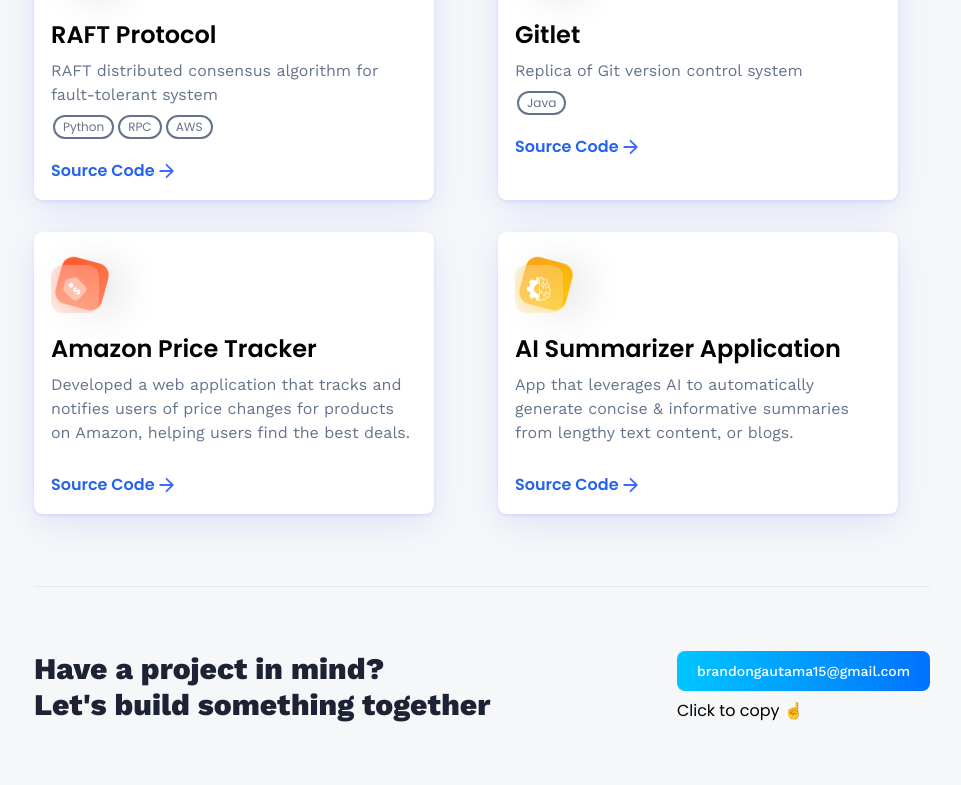
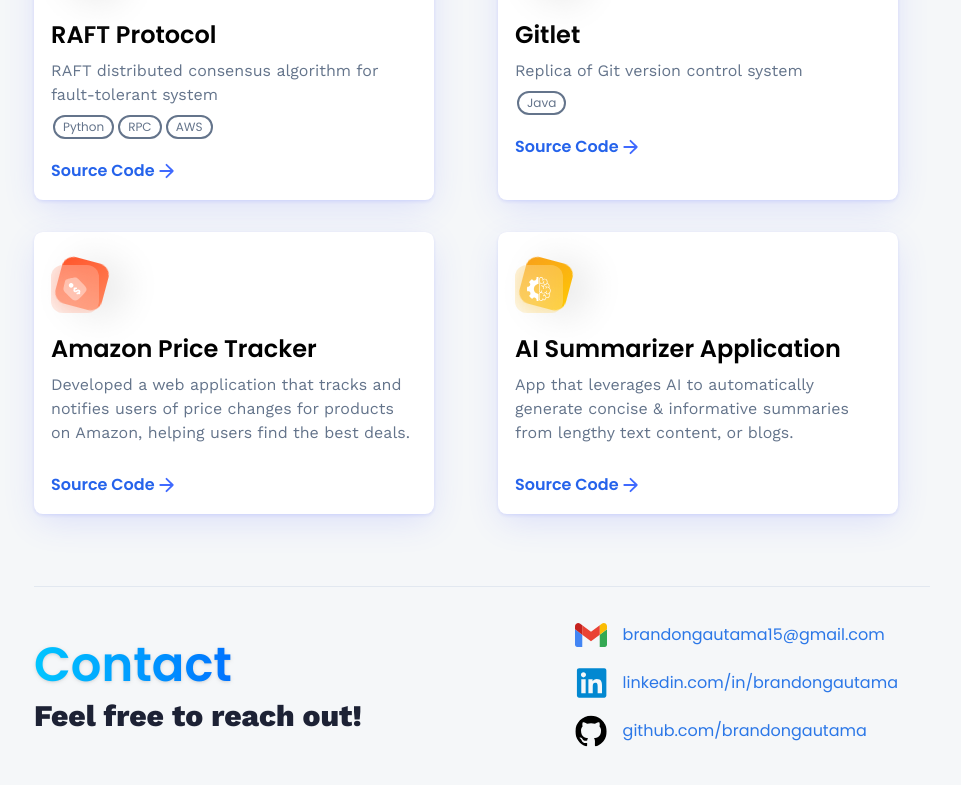
Before and after one commit to brandongautama/Portfolio, a React (Vite) app: page /contact in a window 1280 px wide. Shown: the part 3998-4783 px from the top of the page, without its empty margins (158-1119 px from the left). Built offline with nearby package versions, Linux system fonts and the light colour scheme.

Commit message:
update cta

```diff
--- a/src/components/CTA.jsx
+++ b/src/components/CTA.jsx
@@ -1,28 +1,31 @@
 import React, { useState } from "react";
 import { CopyToClipboard } from "react-copy-to-clipboard";
+import { linkedin, gmail, github } from "../assets/icons";
 
 const CTA = () => {
-  const [copyStatus, setCopyStatus] = useState(false); // To indicate if the text was copied
-
-  const onCopyText = () => {
-    setCopyStatus(true);
-    setTimeout(() => setCopyStatus(false), 2000); // Reset status after 2 seconds
-  };
-
   return (
     <section className="cta">
       <p className="cta-text">
-        Have a project in mind? <br className="sm:block hidden" />
-        Let's build something together
+        <span className="head-text blue-gradient_text font-semibold drop-shadow">
+          Contact
+        </span>
+        <br className="sm:block hidden" />
+        <span>Feel free to reach out!</span>
       </p>
       {/* <Link to="/contact" className="button"></Link> */}
-      <div>
-        <CopyToClipboard text="brandongautama15@gmail.com" onCopy={onCopyText}>
-          <button className="btn">brandongautama15@gmail.com</button>
-        </CopyToClipboard>
-        <div className="mt-2 font-poppins">
-          {copyStatus ? "Email copied!" : "Click to copy ☝️"}
-        </div>
+      <div className="flex flex-col mr-8 gap-4">
+        <span className="flex flex-row text-md font-poppins items-center text-blue-500">
+          <img src={gmail} className="w-8 h-8 mx-2 ml-0 mr-4" />{" "}
+          brandongautama15@gmail.com
+        </span>
+        <span className="flex flex-row text-md font-poppins items-center text-blue-500">
+          <img src={linkedin} className="w-8 h-8 mx-2 ml-0 mr-4" />{" "}
+          linkedin.com/in/brandongautama
+        </span>
+        <span className="flex flex-row text-md font-poppins items-center text-blue-500">
+          <img src={github} className="w-8 h-8 mx-2 ml-0 mr-4" />{" "}
+          github.com/brandongautama
+        </span>
       </div>
     </section>
   );
--- a/src/index.css
+++ b/src/index.css
@@ -71,7 +71,7 @@
   }
 
   .cta {
-    @apply w-full flex items-center md:flex-row flex-col sm:mt-16 mt-8 gap-7;
+    @apply w-full flex items-center md:flex-row flex-col sm:mt-8 mt-8 gap-7;
   }
 
   .cta-text {
```
